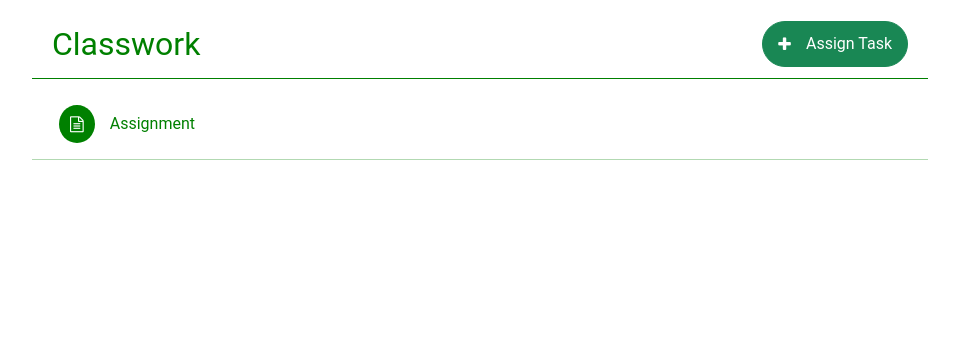
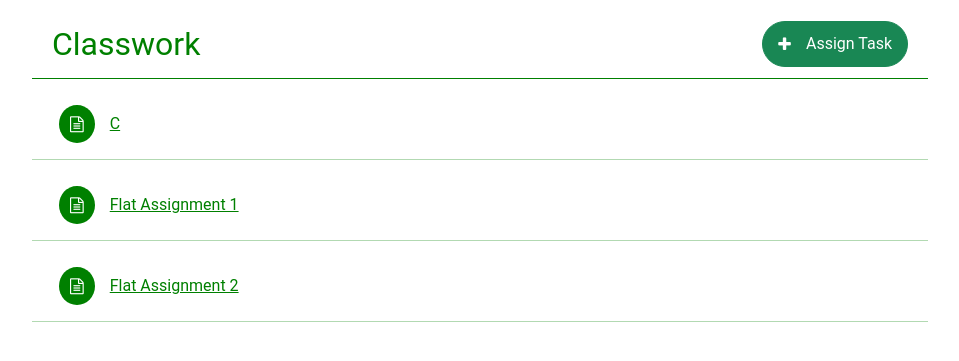
Before and after one commit to bilal-patiwala/Class101, a Django app: template TeacherPortal/templates/TeacherPortal/classwork.html in a window 1280 px wide. Shown: the part 66-427 px from the top of the page, without its empty margins (160-1119 px from the left). Run offline with Django 4.2, Linux system fonts and the light colour scheme; the template is opened without the code that fills it: values that come from a table or form of the project are taken from there, others are empty; data comes from the database, SQL or seed files in the repository; both versions use the stored data as it was after the commit; tables that the repository leaves empty hold one stand-in row (values such as "Sample post").

Commit message:
assignment feature completed

```diff
--- a/TeacherPortal/templates/TeacherPortal/classwork.html
+++ b/TeacherPortal/templates/TeacherPortal/classwork.html
@@ -16,21 +16,31 @@
                     <button id="assign-task-btn" class="btn btn-success" data-bs-toggle="modal" data-bs-target="#assignWorkModal"><i class="fa fa-plus" style="color: white; "></i> Assign Task</button>
                 </div>
             </div>
+            {% for assignment in assignments %}
             <div id="show-assignment-conatiner">
               <div class="accordion accordion-flush" id="accordionFlushExample">
                 <div class="accordion-item">
+                  <h2 class="accordion-header" id="flush-headingOne"></h2>
                     <button class="btn border-0 collapsed" type="button" data-bs-toggle="collapse" data-bs-target="#flush-collapseOne" aria-expanded="false" aria-controls="flush-collapseOne">
                       <div id="assignment-info-container" style="color: green;">
                         <i id="file-icon" class="fa fa-file-text-o"></i>
-                        Assignment
+                        {{assignment.title}}
                       </div>
                     </button>
+                  </h2>
                   <div id="flush-collapseOne" class="accordion-collapse collapse" aria-labelledby="flush-headingOne" data-bs-parent="#accordionFlushExample">
-                    <div class="accordion-body">file</div>
+                    <div class="accordion-body">
+                      <a id="assignment-file-link" href="{{assignment.assignment_file.url}}">
+                        <p>{{assignment.title}} |
+                          {{assignment.description}}
+                        </p>
+                      </a>
+                    </div>
                   </div>
                 </div>
               </div>
             </div>
+            {% endfor %}
        </div>
     </section>
     <section>
--- a/TeacherPortal/views.py
+++ b/TeacherPortal/views.py
@@ -80,21 +80,23 @@ def students(request,id):
 
 def classwork(request,id):
     teacher = Teacher.objects.get(user=request.user)
+    classroom = get_object_or_404(CreateClass,pk=id)
 
     if request.method == 'POST':
         title = request.POST['title']
         description = request.POST['description']
         assignment_file = request.FILES['assignment_file']
-        classroom = get_object_or_404(CreateClass,pk=id)
         assignment = Assignment.objects.create(classroom=classroom,title=title,description=description,assignment_file=assignment_file)
         assignment.save()
 
+    assignments = Assignment.objects.filter(classroom=classroom)
 
 
     context = {
         'class_detail': get_object_or_404(CreateClass, pk=id),
         'teacher':teacher,
         'id':id,
+        'assignments':assignments,
     }
 
     return render(request,'TeacherPortal/classwork.html',context)
--- a/static/TeacherPortal/css/classwork.css
+++ b/static/TeacherPortal/css/classwork.css
@@ -85,10 +85,11 @@
 }
 
 #assignment-info-container{
-
     display: flex;
     justify-content: space-between;
     align-items: center;
+    text-transform: capitalize;
+    text-decoration: underline;
 }
 
 #assignment-info-container > #file-icon{
@@ -104,6 +105,12 @@
     -webkit-box-shadow: 0px 0px 7px 0px rgba(0,0,0,0.75);
     -moz-box-shadow: 0px 0px 7px 0px rgba(0,0,0,0.75);
     box-shadow: 0px 0px 7px 0px rgba(0,0,0,0.75);
+}
+
+#assignment-file-link{
+    text-decoration: underline;
+    color: black;
+    font-size: 1.5em;
 }
 
 #accordin-btn{width: 100%;}
```
Also changed, not shown: db.sqlite3, 2 other files.
